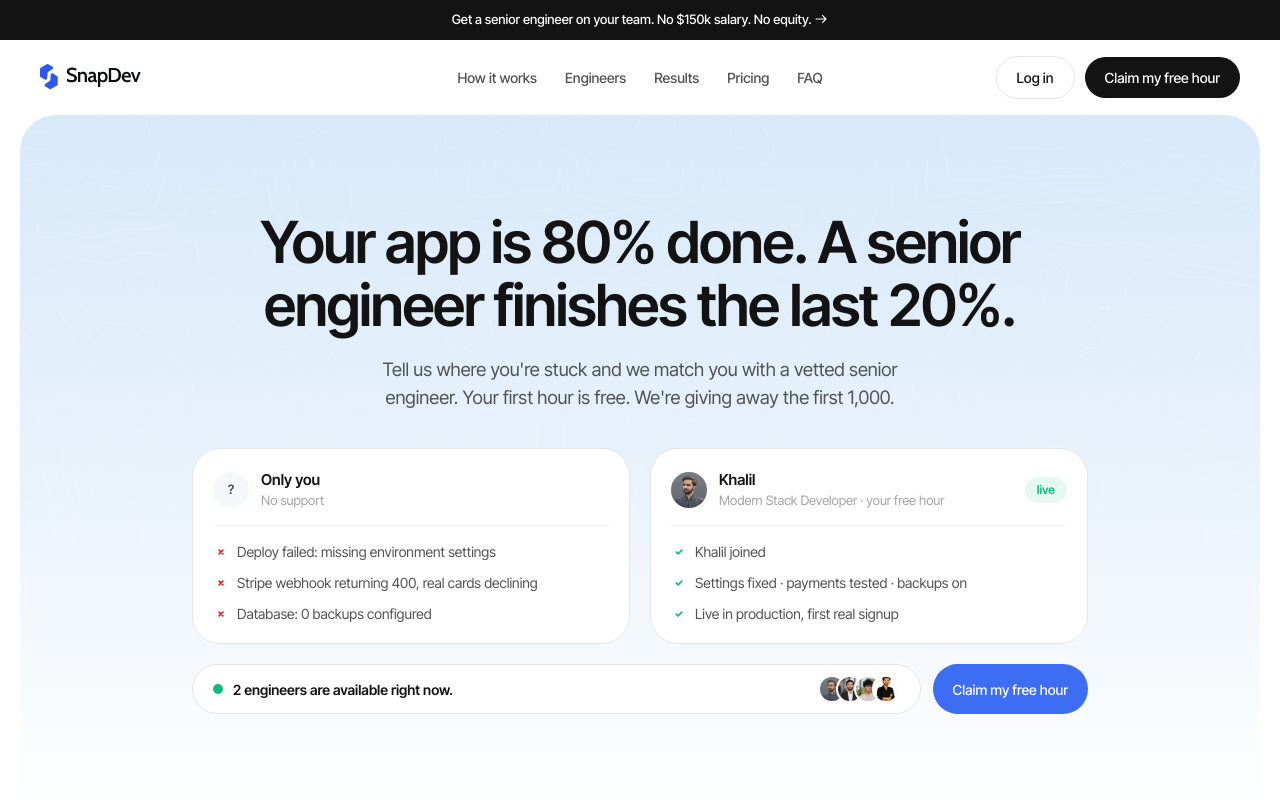
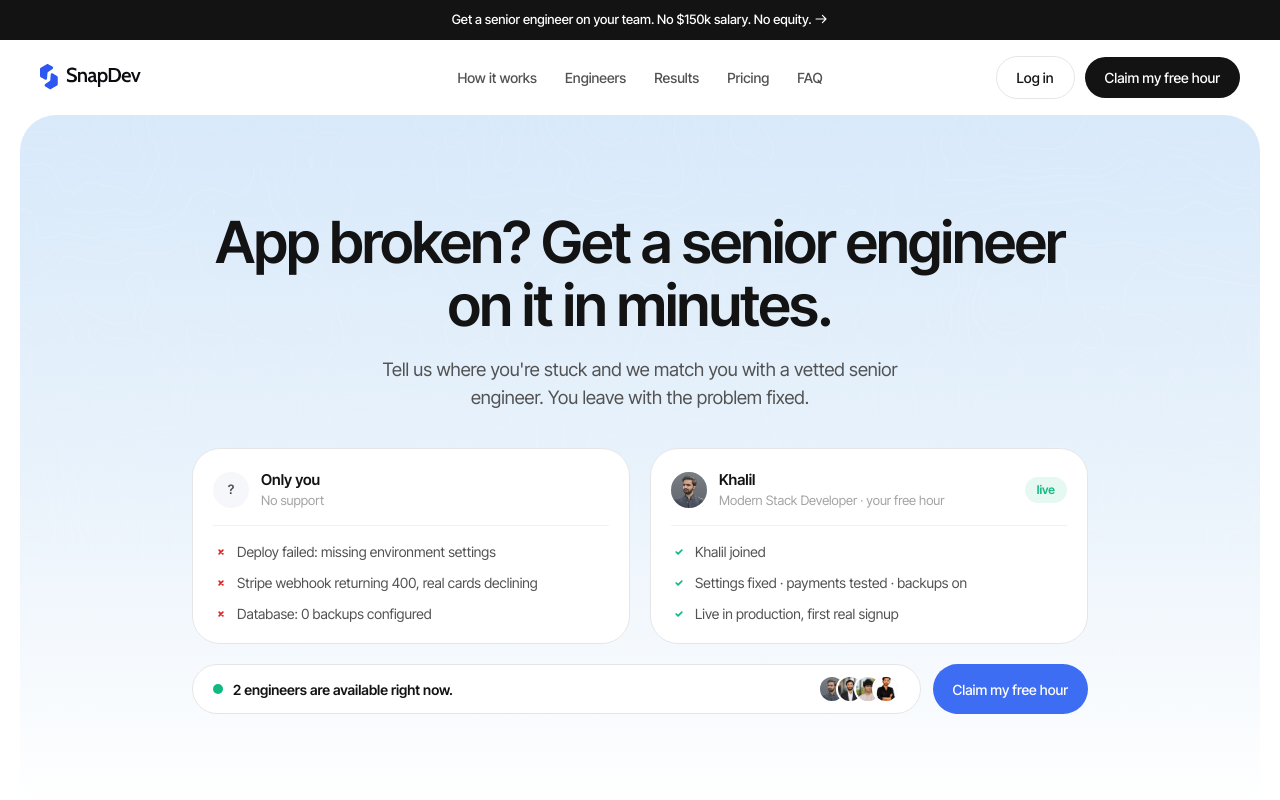
Before and after one commit to arbazghani-emberai/snapdev-site, a Next.js app: page / in a window 1280 px wide. Shown: the top 800 px of the page. Built offline with nearby package versions, Linux system fonts and the light colour scheme.

Commit message:
Update hero headline and subtext
New headline: "App broken? Get a senior engineer on it in minutes."
New subtext: "Tell us where you're stuck and we match you with a
vetted senior engineer. You leave with the problem fixed."

```diff
--- a/src/components/Hero.tsx
+++ b/src/components/Hero.tsx
@@ -12,12 +12,12 @@ export default function Hero() {
       <div className="relative mx-auto flex min-h-[calc(100svh-104px)] w-full max-w-[1500px] flex-col items-center justify-center gap-9 px-6 py-12 text-center sm:px-12 lg:py-16 lg:max-h-[880px]">
         <Reveal className="mx-auto max-w-[900px]">
           <h1 className="font-heading text-[clamp(36px,5.2vw,58px)] leading-[1.1] font-semibold tracking-tight">
-            Your app is 80% done. A senior engineer finishes the last 20%.
+            App broken? Get a senior engineer on it in minutes.
           </h1>
 
           <p className="text-ink-2 mx-auto mt-4.5 max-w-[52ch] text-[18.5px] leading-[1.5]">
-            Tell us where you&apos;re stuck and we match you with a vetted senior engineer. Your first hour is free.
-            We&apos;re giving away the first 1,000.
+            Tell us where you&apos;re stuck and we match you with a vetted senior engineer. You leave with the
+            problem fixed.
           </p>
         </Reveal>
 
```
